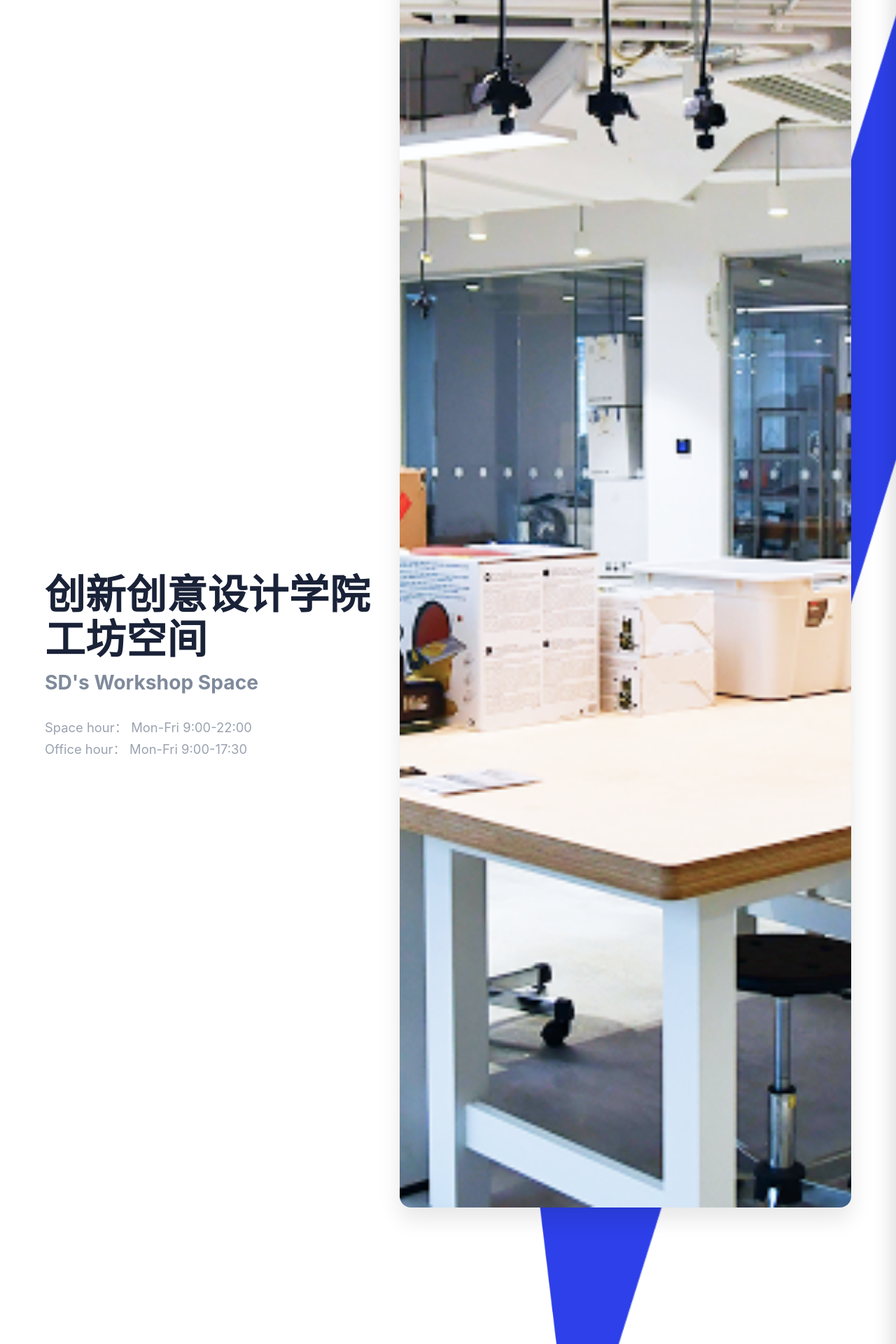
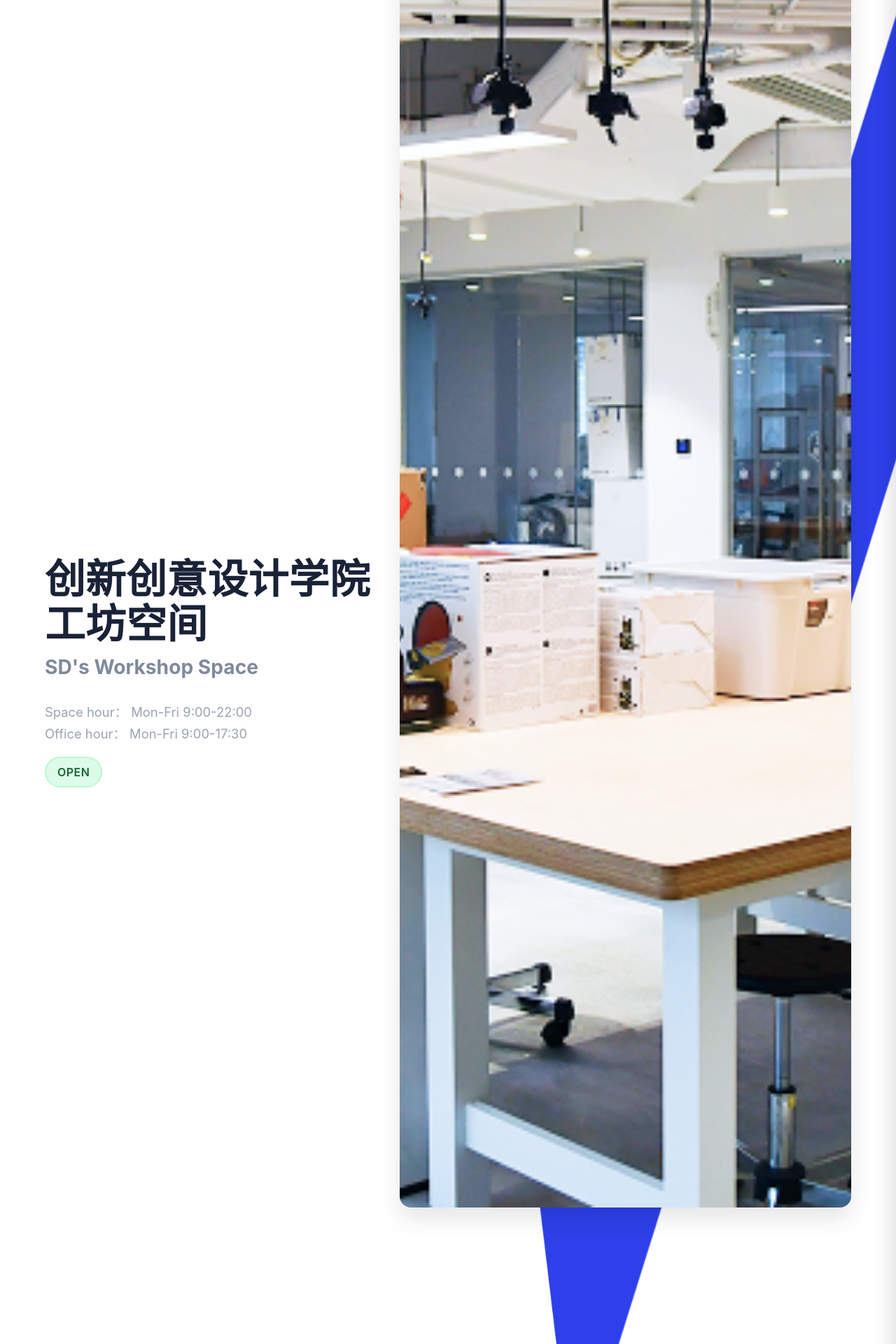
Before and after one commit to Immersive-Design-Group/SD-Workshop-Website, a Jekyll site: the page built from index.md, in a window 1280 px wide. Shown: the part 468-2388 px from the top of the page at 70% size. Built offline with Jekyll 4.4.1, drawn with Linux system fonts in a browser that asks for light colours; a script that is not in the unit is left out.

Commit message:
Open and Closed Added

```diff
--- a/index.md
+++ b/index.md
@@ -15,7 +15,7 @@
       Office hour： Mon-Fri 9:00-17:30
     </p>
     <div class="status-indicator" id="workshop-status">
-      <!-- <span class="status-text" id="status-text">Loading...</span> -->
+      <span class="status-text" id="status-text">Loading...</span>
     </div>
   </div>
 
```
